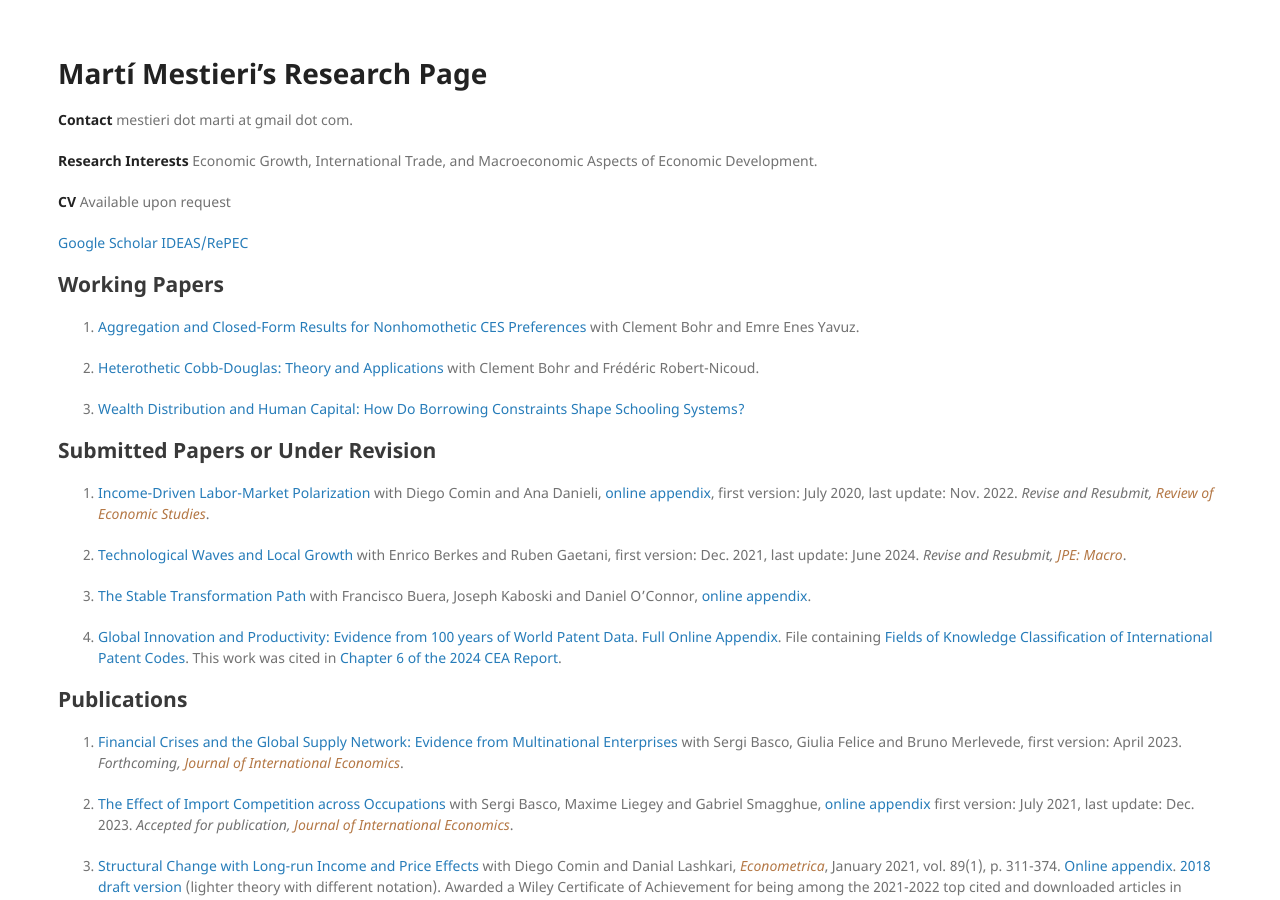
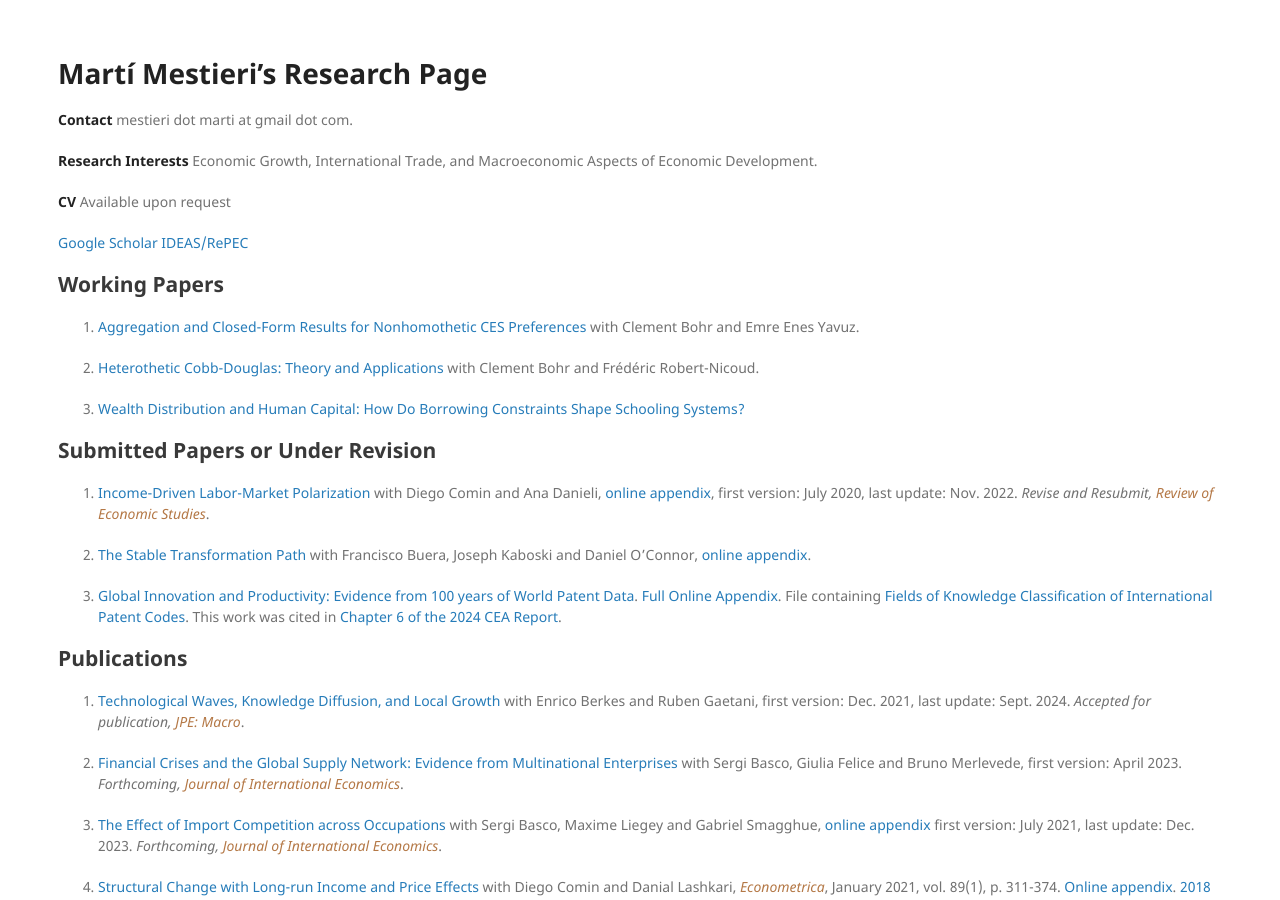
Before and after one commit to mestieri/mestieri.github.io, a Jekyll site: the page built from index.md, in a window 1280 px wide and 900 px high. Built offline with Jekyll 4.4.1, drawn with Linux system fonts in a browser that asks for light colours.

Commit message:
Update index.md

```diff
--- a/index.md
+++ b/index.md
@@ -41,21 +41,22 @@ for Nonhomothetic CES Preferences](https://www.dropbox.com/scl/fi/obu49nw8d74wye
 1. [Income-Driven Labor-Market Polarization](https://www.dropbox.com/s/4c3ow4flycqnymd/cdm.pdf?dl=0) with Diego Comin and Ana Danieli,
     [online appendix](https://www.dropbox.com/s/cu2hv6z8u9633rb/cdm_oa.pdf?dl=0), first version: July 2020, last update: Nov. 2022. *Revise and Resubmit,<blue> Review of Economic Studies</blue>*.
 
-2. [Technological Waves and Local Growth](https://www.dropbox.com/scl/fi/nvm16n9cswrr6fea1rhqs/bgm_June2024.pdf?rlkey=6wevz59zdw05ovh7782iqh61d&raw=1) with Enrico Berkes and Ruben Gaetani, first version: Dec. 2021, last update: June 2024. *Revise and Resubmit,<blue> JPE: Macro</blue>*.
 
-3. [The Stable Transformation Path](https://www.dropbox.com/scl/fi/42sxsm4ahgxeh9wgcwx8x/bkmo_july24.pdf?rlkey=3p22096kggjzi6zg2mopvgoj6&dl=0)
+2. [The Stable Transformation Path](https://www.dropbox.com/scl/fi/42sxsm4ahgxeh9wgcwx8x/bkmo_july24.pdf?rlkey=3p22096kggjzi6zg2mopvgoj6&dl=0)
     with Francisco Buera, Joseph Kaboski and Daniel O'Connor,
     [online appendix](https://www.dropbox.com/scl/fi/g9fxctt7edatpbjxvptm4/bkmo_oa_july24.pdf?rlkey=re54p78yaiczlqq1ilzq8teu4&dl=0).
 
-4. [Global Innovation and Productivity: Evidence from 100 years of World Patent Data](https://www.dropbox.com/scl/fi/3nbtp328lugkp82lrytbn/bmm.pdf?rlkey=yaw5hgq9eav4vo6c7gt74ieuv&dl=0). [Full Online Appendix](https://www.dropbox.com/s/223f712mupuij5v/bmm_oa.pdf?dl=0). File containing [Fields of Knowledge Classification of International Patent Codes](https://www.dropbox.com/s/sne8ac9t22pwcy3/Fields_of_knowledge.csv?dl=0). This work was cited in [Chapter 6 of the 2024 CEA Report](https://www.whitehouse.gov/wp-content/uploads/2024/03/ERP-2024-CHAPTER-6.pdf).
+3. [Global Innovation and Productivity: Evidence from 100 years of World Patent Data](https://www.dropbox.com/scl/fi/3nbtp328lugkp82lrytbn/bmm.pdf?rlkey=yaw5hgq9eav4vo6c7gt74ieuv&dl=0). [Full Online Appendix](https://www.dropbox.com/s/223f712mupuij5v/bmm_oa.pdf?dl=0). File containing [Fields of Knowledge Classification of International Patent Codes](https://www.dropbox.com/s/sne8ac9t22pwcy3/Fields_of_knowledge.csv?dl=0). This work was cited in [Chapter 6 of the 2024 CEA Report](https://www.whitehouse.gov/wp-content/uploads/2024/03/ERP-2024-CHAPTER-6.pdf).
 
 
 
 ## Publications
 
+10. [Technological Waves, Knowledge Diffusion, and Local Growth](﻿﻿https://www.dropbox.com/scl/fi/jzjsn0dxzx366wj47qd4d/bgm.pdf?rlkey=ac1wvsimj4y7jpmccbkpse3bf&dl=0) with Enrico Berkes and Ruben Gaetani, first version: Dec. 2021, last update: Sept. 2024. *Accepted for publication, <blue>JPE: Macro</blue>*.
+
 9. [Financial Crises and the Global Supply Network: Evidence from Multinational Enterprises](https://www.dropbox.com/scl/fi/6b3lvswv3cnm98pwiyawd/BFMM_Economic_Crises_and_the_Global_Supply_Chain_rev.pdf?rlkey=szf700evtygpjqx8pji2icda0&dl=0) with Sergi Basco, Giulia Felice and Bruno Merlevede, first version: April 2023. *Forthcoming, <blue>Journal of International Economics</blue>*.
 
-8. [The Effect of Import Competition across Occupations](https://www.dropbox.com/scl/fi/5atxvzy3830u57pg93v0f/blms_rev2.pdf?rlkey=02gzztb1bzbcc3db9547fk566&dl=0) with Sergi Basco, Maxime Liegey and Gabriel Smagghue, [online appendix](https://www.dropbox.com/scl/fi/r2gng6ycegyyaioicrl8g/blms_rev2_oa.pdf?rlkey=6ddy9deto2gv41qqavcrtrqu3&dl=0) first version: July 2021, last update: Dec. 2023. *Accepted for publication,<blue> Journal of International Economics</blue>*.
+8. [The Effect of Import Competition across Occupations](https://www.dropbox.com/scl/fi/5atxvzy3830u57pg93v0f/blms_rev2.pdf?rlkey=02gzztb1bzbcc3db9547fk566&dl=0) with Sergi Basco, Maxime Liegey and Gabriel Smagghue, [online appendix](https://www.dropbox.com/scl/fi/r2gng6ycegyyaioicrl8g/blms_rev2_oa.pdf?rlkey=6ddy9deto2gv41qqavcrtrqu3&dl=0) first version: July 2021, last update: Dec. 2023. *Forthcoming, <blue> Journal of International Economics</blue>*.
 
 7.  [Structural Change with Long-run Income and Price Effects](https://www.dropbox.com/s/prta8e8rul85w6i/CLM_final.pdf?dl=0)
     with Diego Comin and Danial Lashkari,
```
